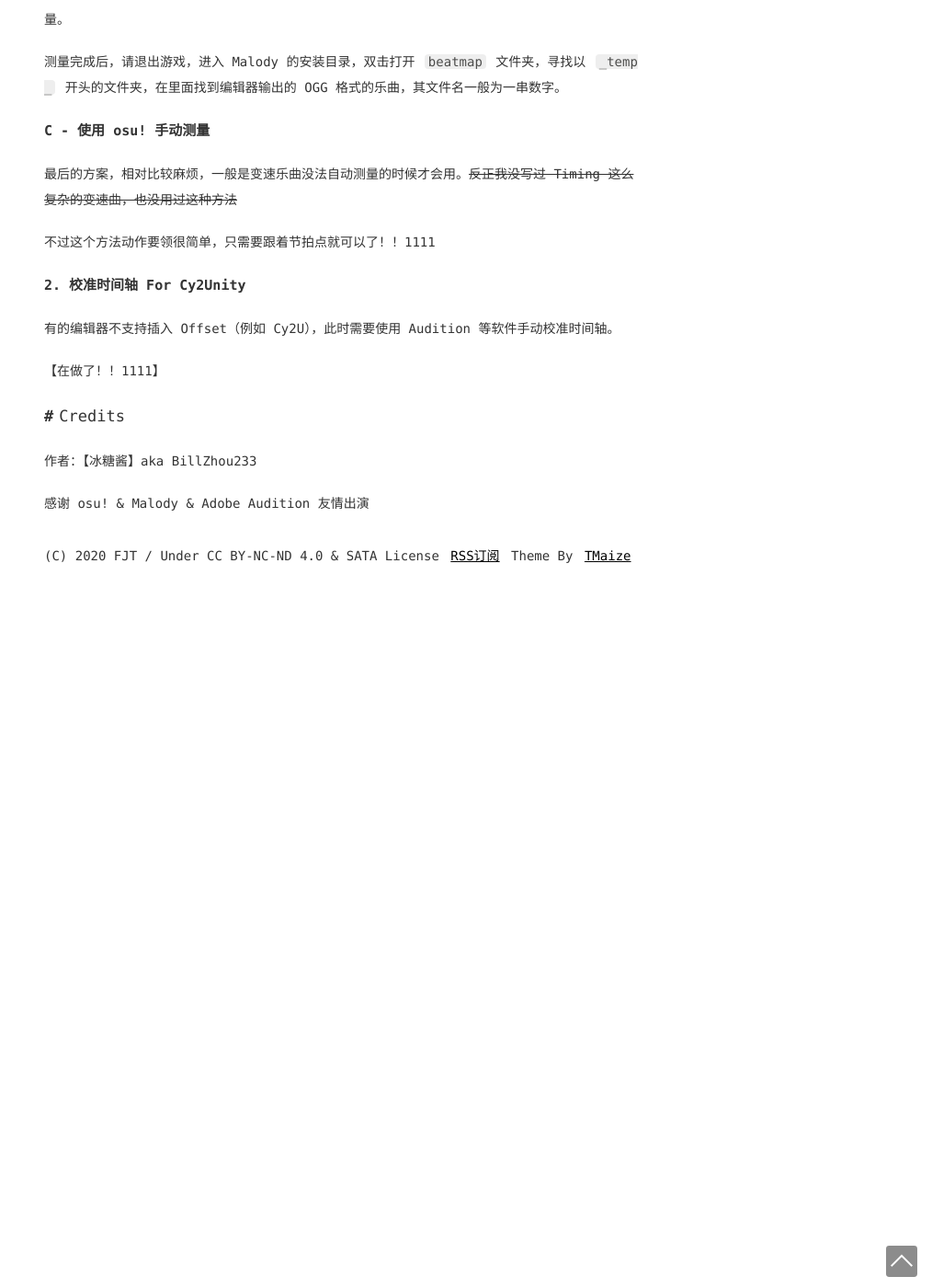
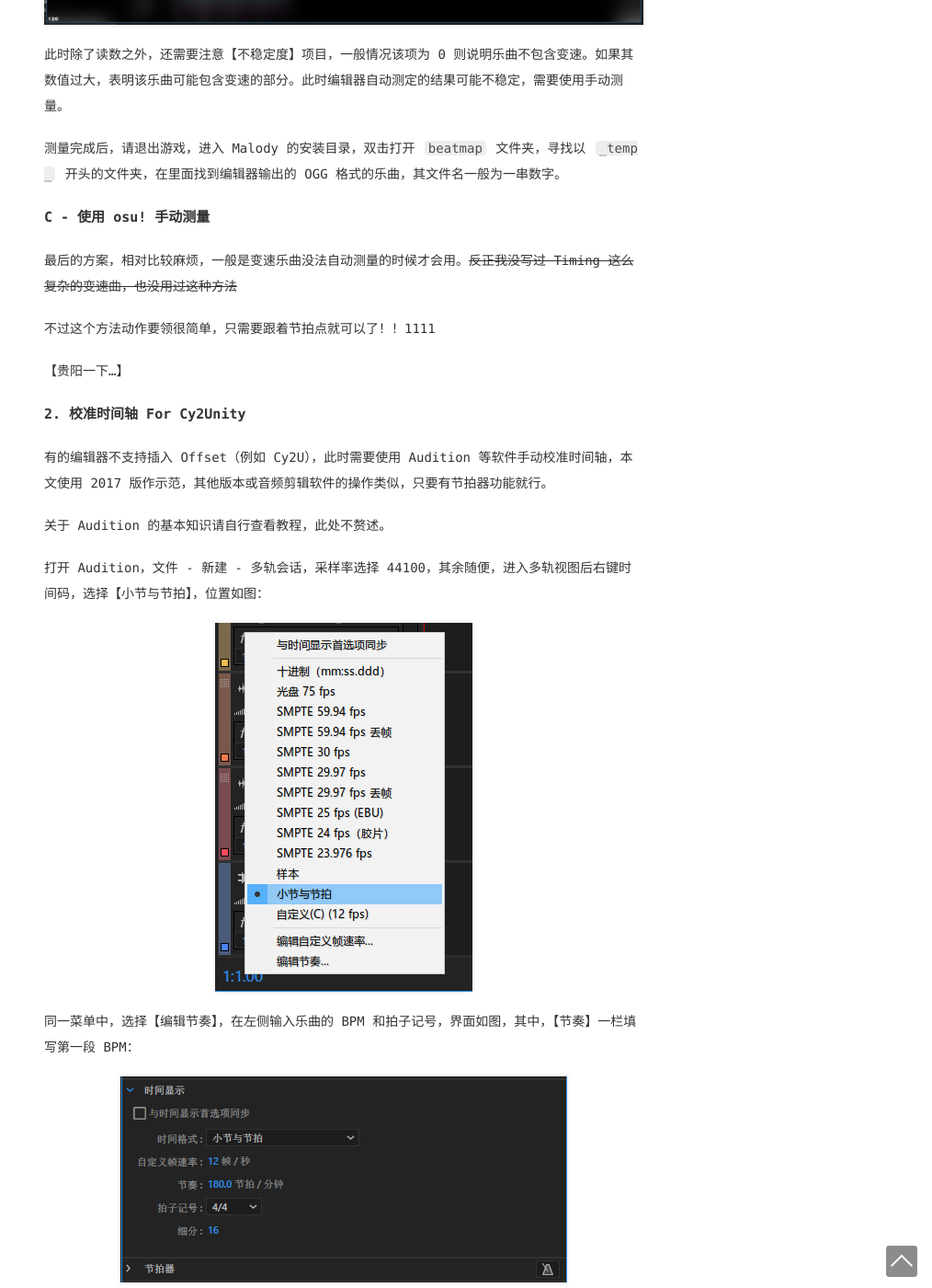
Before and after one commit to fujao-time/fujao-time.github.io, a Jekyll site: the page built from _posts/2020-05-20-timing-analysis.md, in a window 1280 px wide and 1400 px high, scrolled down 4632 px. Shown: the whole window at 92% size, without its empty margins (266-1280 px from the left). Built offline with Jekyll 4.4.1, drawn with Linux system fonts in a browser that asks for light colours; comment, search, counter and statistics services are not loaded; before the commit the page ends 5262 px from its top, so only the background shows below that; some of the changed text lies outside the part shown.

Commit message:
Update timing tutorial

```diff
--- a/_posts/2020-05-20-timing-analysis.md
+++ b/_posts/2020-05-20-timing-analysis.md
@@ -19,6 +19,10 @@ Malody 是由一群热爱音乐的人开发的多平台音游，谱面来自玩
 ~Click The Circles~
 
 棒到不行的 PC 端免费音乐游戏，内置的编辑器可以手动测量 BPM & Offset。
+
+### Adobe Audition
+
+专业的音频编辑软件，功能很多，但是体积较大，启动也慢。~~Adobe 爬~~
 
 ## 1. 获取 BPM & Offset 的方法
 
@@ -82,11 +86,29 @@ Malody 是由一群热爱音乐的人开发的多平台音游，谱面来自玩
 
 不过这个方法动作要领很简单，只需要跟着节拍点就可以了！！1111
 
+【贵阳一下...】
+
 ### 2. 校准时间轴 For Cy2Unity
 
-有的编辑器不支持插入 Offset（例如 Cy2U），此时需要使用 Audition 等软件手动校准时间轴。
+有的编辑器不支持插入 Offset（例如 Cy2U），此时需要使用 Audition 等软件手动校准时间轴，本文使用 2017 版作示范，其他版本或音频剪辑软件的操作类似，只要有节拍器功能就行。
 
-【在做了！！1111】
+关于 Audition 的基本知识请自行查看教程，此处不赘述。
+
+打开 Audition，文件 - 新建 - 多轨会话，采样率选择 44100，其余随便，进入多轨视图后右键时间码，选择【小节与节拍】，位置如图：
+
+![](https://cdn.jsdelivr.net/gh/fujao-time/fujao-time.github.io/res/timing/timing9.png)
+
+同一菜单中，选择【编辑节奏】，在左侧输入乐曲的 BPM 和拍子记号，界面如图，其中，【节奏】一栏填写第一段 BPM：
+
+![](https://cdn.jsdelivr.net/gh/fujao-time/fujao-time.github.io/res/timing/timing10.png)
+
+点击该面板下方节拍器面板右侧的节拍器按键，激活节拍器，此时若播放应该可听到节拍，并且在轨道 1 上方会出现节拍器轨道。
+
+接下来将乐曲拖入到轨道 1 中，放大时间轴，将乐曲第一拍对准时间轴上某个小节的起始位置。播放，确保一直到整个乐曲（或第一个变速区段）结束，节奏都与节拍器符合。有时候歌曲比较长，需要进行剪辑，请保证剪完的每一个部分都与节拍器符合。
+
+接下来将节拍器取消激活，文件 - 导出 - 多轨混音 - 整个会话，格式选 OGG 或 WAV，点击导出即可在 Cy2U 等编辑器中使用。
+
+~~当然，我是直接用 PCtyx，所以不用考虑这种问题，直接输入 Offset 即可。至于为什么我会这个，因为... Bestdori 的自制谱限制比 Ctd 多多了，不止 Offset 那么简单。~~
 
 ## Credits
 
```
Also changed, not shown: other parts of _posts/2020-05-20-timing-analysis.md (+1 -1 lines), res/timing/timing10.png (added), res/timing/timing9.png (added).
